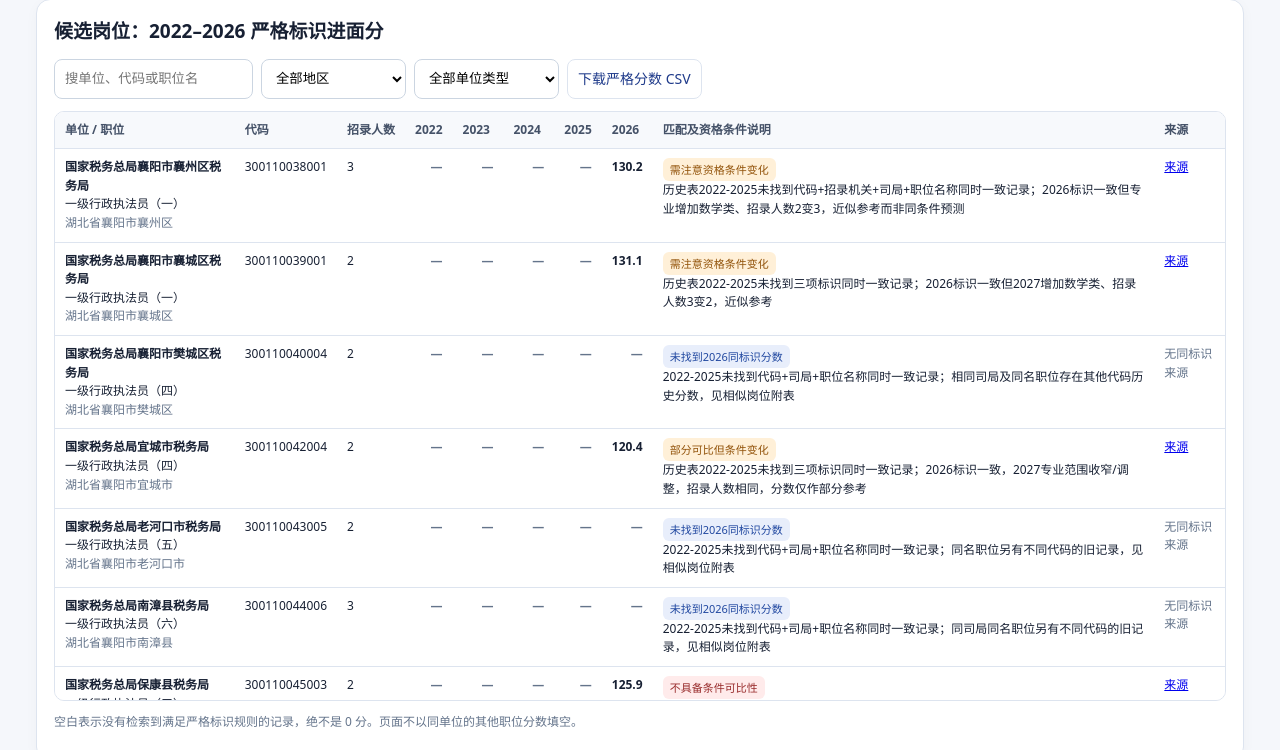
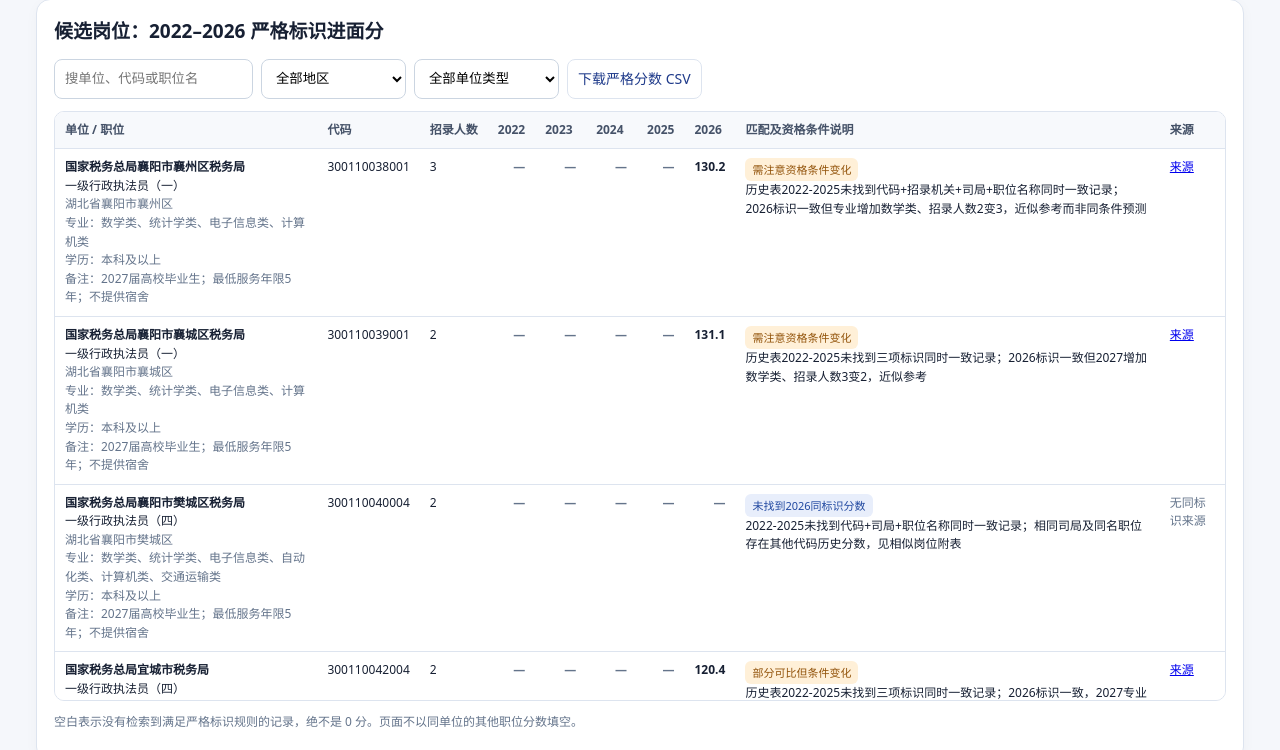
Before and after one commit to stubborn0512/guokao-fenxi, a plain HTML site: page index.html in a window 1280 px wide. Shown: the part 1283-2033 px from the top of the page. Drawn offline with Linux system fonts and the light colour scheme.

Commit message:
Show 2027 qualifications in the same-position score table

```diff
--- a/index.html
+++ b/index.html
@@ -49,7 +49,7 @@
 function esc(s){return String(s??'').replace(/[&<>"]/g,c=>({'&':'&amp;','<':'&lt;','>':'&gt;','"':'&quot;'}[c]));}
 let strict=[],near=[],conditions=[],collisions=[];
 function scoreCell(s){return s?'<td class="score">'+esc(s)+'</td>':'<td class="score muted">—</td>';}
-function renderStrict(){const q=document.getElementById('search').value.toLowerCase(),loc=document.getElementById('loc').value,kind=document.getElementById('kind').value;const rows=strict.filter(r=>(!q||Object.values(r).join(' ').toLowerCase().includes(q))&&(!loc||r['工作地点'].includes(loc))&&(!kind||r['用人司局'].includes(kind)));document.getElementById('strictRows').innerHTML=rows.map(r=>'<tr><td><b>'+esc(r['用人司局'])+'</b><br>'+esc(r['职位名称'])+'<br><span class="muted">'+esc(r['工作地点'])+'</span></td><td>'+esc(r['职位代码'])+'</td><td>'+esc(r['招录人数'])+'</td>'+['2022严格标识匹配分','2023严格标识匹配分','2024严格标识匹配分','2025严格标识匹配分','2026同标识分数'].map(k=>scoreCell(r[k])).join('')+'<td><span class="pill '+((r['2026可比性判断']||'').includes('不具备')||(r['2026可比性判断']||'').includes('剔除')?'bad':(r['2026可比性判断']||'').includes('变化')?'warn':'')+'">'+esc(r['2026可比性判断']||'未检索到同标识分数')+'</span><br>'+esc(r['匹配说明'])+'</td><td>'+(r['2026分数来源']?'<a href="'+esc(r['2026分数来源'])+'" target="_blank" rel="noopener">来源</a>':'<span class="muted">无同标识来源</span>')+'</td></tr>').join('');}
+function renderStrict(){const q=document.getElementById('search').value.toLowerCase(),loc=document.getElementById('loc').value,kind=document.getElementById('kind').value;const rows=strict.filter(r=>(!q||Object.values(r).join(' ').toLowerCase().includes(q))&&(!loc||r['工作地点'].includes(loc))&&(!kind||r['用人司局'].includes(kind)));document.getElementById('strictRows').innerHTML=rows.map(r=>'<tr><td><b>'+esc(r['用人司局'])+'</b><br>'+esc(r['职位名称'])+'<br><span class="muted">'+esc(r['工作地点'])+'</span><br><span class="muted">专业：'+esc(r['2027专业要求'])+'</span><br><span class="muted">学历：'+esc(r['2027学历要求'])+'</span><br><span class="muted">备注：'+esc(r['2027资格备注'])+'</span></td><td>'+esc(r['职位代码'])+'</td><td>'+esc(r['招录人数'])+'</td>'+['2022严格标识匹配分','2023严格标识匹配分','2024严格标识匹配分','2025严格标识匹配分','2026同标识分数'].map(k=>scoreCell(r[k])).join('')+'<td><span class="pill '+((r['2026可比性判断']||'').includes('不具备')||(r['2026可比性判断']||'').includes('剔除')?'bad':(r['2026可比性判断']||'').includes('变化')?'warn':'')+'">'+esc(r['2026可比性判断']||'未检索到同标识分数')+'</span><br>'+esc(r['匹配说明'])+'</td><td>'+(r['2026分数来源']?'<a href="'+esc(r['2026分数来源'])+'" target="_blank" rel="noopener">来源</a>':'<span class="muted">无同标识来源</span>')+'</td></tr>').join('');}
 function renderNear(){const q=document.getElementById('nearSearch').value.toLowerCase();const rows=near.filter(r=>!q||Object.values(r).join(' ').toLowerCase().includes(q));document.getElementById('nearRows').innerHTML=rows.map(r=>'<tr><td><b>'+esc(r['目标用人司局'])+'</b><br>'+esc(r['目标职位名称'])+'</td><td>'+esc(r['2027目标职位代码'])+'</td><td>'+esc(r['历史年份'])+'</td><td>'+esc(r['历史职位代码'])+'</td><td class="score">'+esc(r['历史最低进面分'])+'</td><td>'+esc(r['匹配类型'])+'<br>'+esc(r['说明'])+'</td></tr>').join('');}
 function renderCondition(){document.getElementById('conditionRows').innerHTML=conditions.map(r=>'<tr><td><b>'+esc(r['用人司局'])+'</b><br>'+esc(r['职位代码'])+'<br>'+esc(r['职位名称'])+'</td><td class="score">'+esc(r['2026最低进面分'])+'</td><td>'+esc(r['可比性结论'])+'<br><span class="muted">2026：'+esc(r['2026专业要求'])+'<br>2027：'+esc(r['2027专业要求'])+'</span></td><td><a href="'+esc(r['来源'])+'" target="_blank" rel="noopener">来源</a></td></tr>').join('');}
 function renderCollision(){document.getElementById('collisionRows').innerHTML=collisions.map(r=>'<tr><td><b>'+esc(r['2027目标用人司局'])+'</b><br>'+esc(r['2027目标职位代码'])+'</td><td>'+esc(r['2026同代码对应单位'])+'</td><td class="score">'+esc(r['2026分数'])+'</td><td>'+esc(r['剔除原因'])+'</td></tr>').join('');}
```
